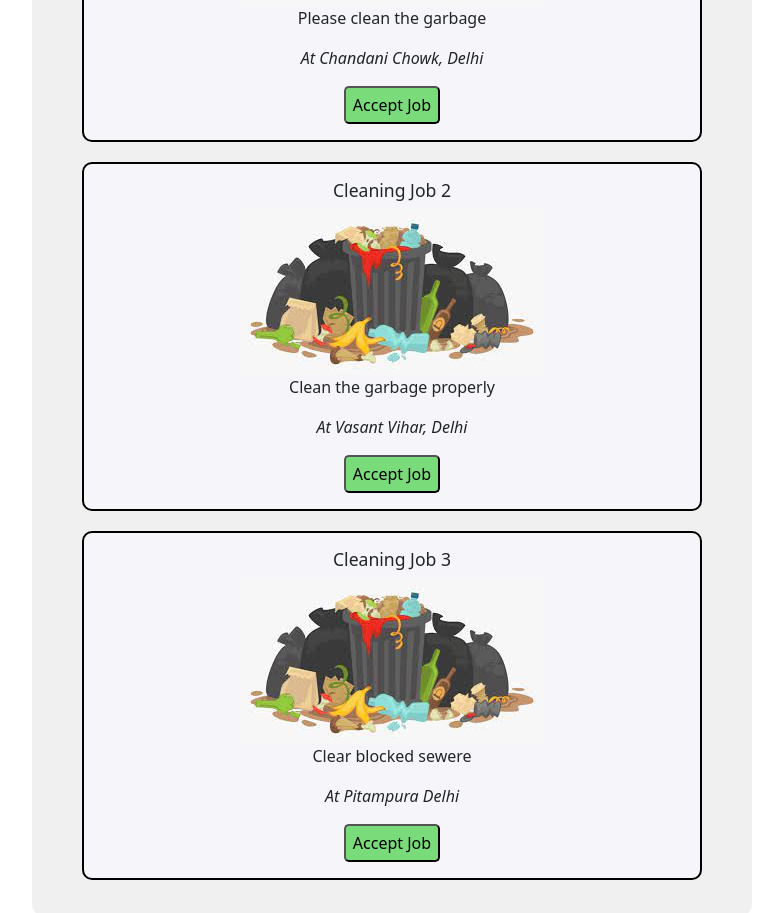
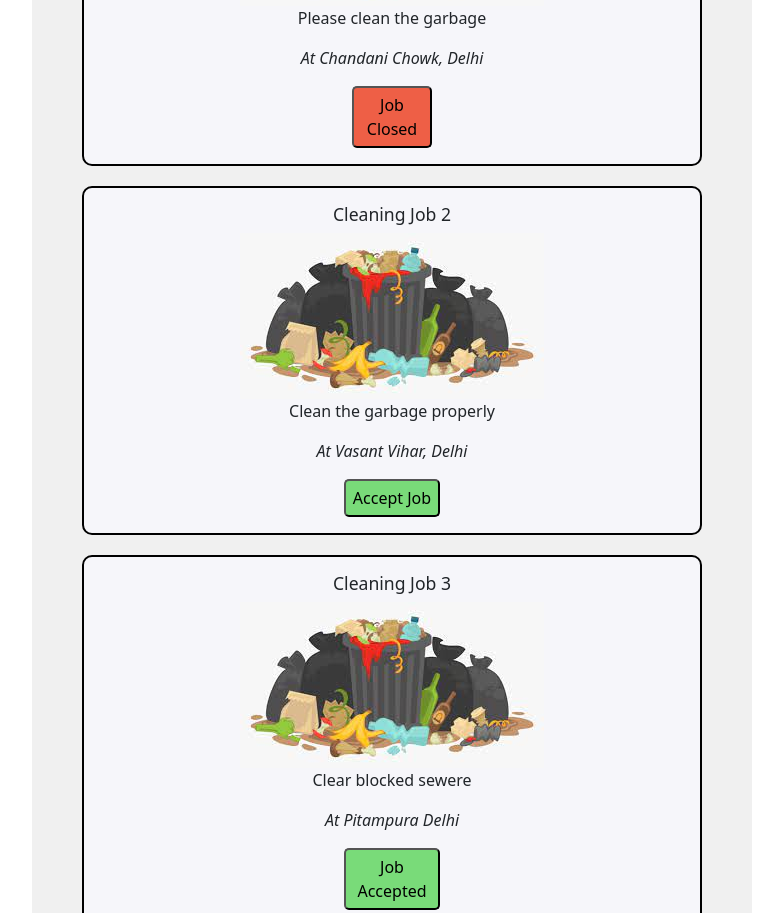
Before and after one commit to sushantbasak/Clean-It-Up, a React (Create React App) app in the folder frontend/: page /WorkerDashboard in a window 1280 px wide. Shown: the part 319-1232 px from the top of the page, without its empty margins (248-1031 px from the left). Built offline with nearby package versions, Linux system fonts and the light colour scheme.

Commit message:
feat: add status prop to job item

```diff
--- a/frontend/src/components/Jobs/JobItem.css
+++ b/frontend/src/components/Jobs/JobItem.css
@@ -22,6 +22,12 @@ h6 {
   width: 5rem;
 }
 .accept {
+  background-color: rgb(121, 219, 121);
+  padding: 5px;
+  border-radius: 5px;
+  width: 6rem;
+}
+.accepted {
   background-color: rgb(121, 219, 121);
   padding: 5px;
   border-radius: 5px;
--- a/frontend/src/components/Jobs/JobItem.js
+++ b/frontend/src/components/Jobs/JobItem.js
@@ -1,7 +1,8 @@
-import React from 'react';
+import React, {useState} from 'react';
 import './JobItem.css';
 
 const JobItem = (props) => {
+  const [status, setStatus] = useState(props.status);
   return (
     <div className="job-item">
       <h6> {props.title} </h6>
@@ -60,7 +61,9 @@ const JobItem = (props) => {
       {props.role === '2' && (
         <div className="forms">
           <form>
-            <button className="accept">Accept Job</button>
+            {status===0 && <button className="delete">Job Closed</button>}
+            {status===1 && <button className="accept">Accept Job</button>}
+            {status===2 && <button className="accepted">Job Accepted</button>}
           </form>
         </div>
       )}
--- a/frontend/src/components/Jobs/JobList.js
+++ b/frontend/src/components/Jobs/JobList.js
@@ -15,6 +15,7 @@ const JobList = (props) => {
             description={job.description}
             address={job.address}
             deleteHandler={(id) => props.deleteJob(id)}
+            status={job.status}
           />
         );
       })}
--- a/frontend/src/views/UserDashboard/UserDashboard.js
+++ b/frontend/src/views/UserDashboard/UserDashboard.js
@@ -11,18 +11,21 @@ const UserDashboard = () => {
       title: 'Cleaning Job 1',
       description: 'Please clean the garbage',
       address: 'At Chandani Chowk, Delhi',
+      status: 1
     },
     {
       id: 2,
       title: 'Cleaning Job 2',
       description: 'Clean the garbage properly',
       address: 'At Vasant Vihar, Delhi',
+      status: 1
     },
     {
       id: 3,
       title: 'Cleaning Job 3',
       description: 'Clear blocked sewere',
       address: 'At Pitampura Delhi',
+      status: 1
     },
   ]);
 
--- a/frontend/src/views/WorkerDashboard/WorkerDashboard.js
+++ b/frontend/src/views/WorkerDashboard/WorkerDashboard.js
@@ -10,18 +10,21 @@ const WorkerDashboard = () => {
       title: 'Cleaning Job 1',
       description: 'Please clean the garbage',
       address: 'At Chandani Chowk, Delhi',
+      status: 0
     },
     {
       id: 2,
       title: 'Cleaning Job 2',
       description: 'Clean the garbage properly',
       address: 'At Vasant Vihar, Delhi',
+      status: 1
     },
     {
       id: 3,
       title: 'Cleaning Job 3',
       description: 'Clear blocked sewere',
       address: 'At Pitampura Delhi',
+      status: 2
     },
   ];
     return (
```
